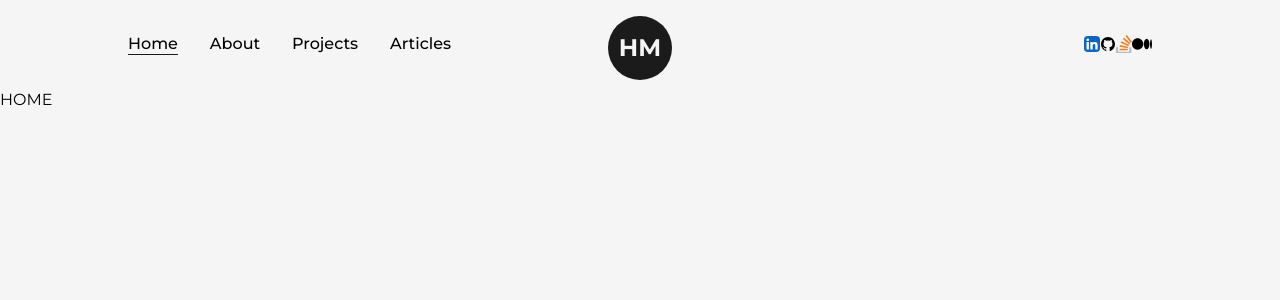
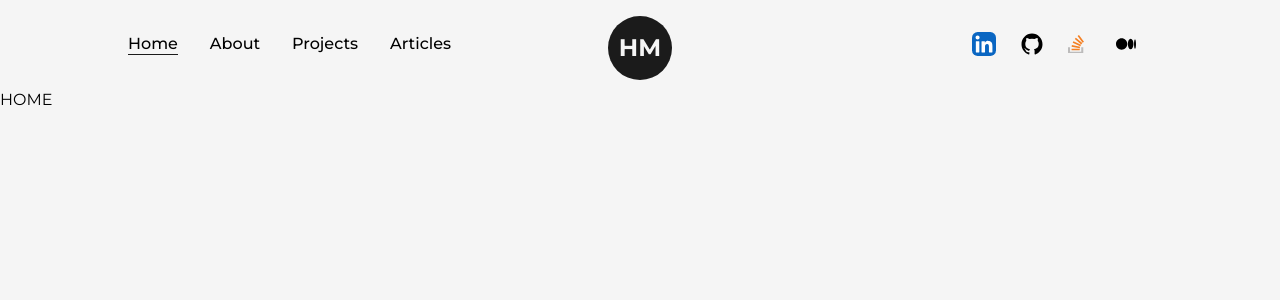
Before and after one commit to hmalindu1/next-portfolio, a Next.js app: page / in a window 1280 px wide. Shown: the top 300 px of the page. Built offline with nearby package versions, Linux system fonts and the light colour scheme.

Commit message:
Motions added for icons

```diff
--- a/src/components/Navbar.js
+++ b/src/components/Navbar.js
@@ -46,7 +46,7 @@ const Navbar = () => {
       {/* Render the links */}
       <nav>
         {/* Render the links */}
-        <CustomLink href="/" title="Home" className="mr-4" />
+        <CustomLink href="/" title="Home" className="mr-4 " />
         <CustomLink href="/about" title="About" className="mx-4" />
         <CustomLink href="/projects" title="Projects" className="mx-4" />
         <CustomLink href="/articles" title="Articles" className="ml-4" />
@@ -54,19 +54,43 @@ const Navbar = () => {
 
       {/* Render the links */}
       <nav className="flex items-center justify-center flex-wrap">
-        <motion.a whileHover={{ y: -2 }} href="/" target="_blank">
+        <motion.a
+          whileHover={{ y: -2 }}
+          whileTap={{ scale: 0.9 }}
+          href="/"
+          target="_blank"
+          className="w-6 mx-3"
+        >
           <LinkedInIcon />
         </motion.a>
         {/* a to an external resource */}
-        <motion.a whileHover={{ y: -2 }} href="/" target="_blank">
+        <motion.a
+          whileHover={{ y: -2 }}
+          whileTap={{ scale: 0.9 }}
+          href="/"
+          target="_blank"
+          className="w-6 mx-3"
+        >
           <GithubIcon />
         </motion.a>
         {/* a to an external resource */}
-        <motion.a whileHover={{ y: -2 }} href="/" target="_blank">
+        <motion.a
+          whileHover={{ y: -2 }}
+          whileTap={{ scale: 0.9 }}
+          href="/"
+          target="_blank"
+          className="w-6 mx-3"
+        >
           <StackOverflowIcon />
         </motion.a>
         {/* a to an external resource */}
-        <motion.a whileHover={{ y: -2 }} href="/" target="_blank">
+        <motion.a
+          whileHover={{ y: -2 }}
+          whileTap={{ scale: 0.9 }}
+          href="/"
+          target="_blank"
+          className="w-6 mx-3"
+        >
           <MediumIcon />
         </motion.a>
       </nav>
```
